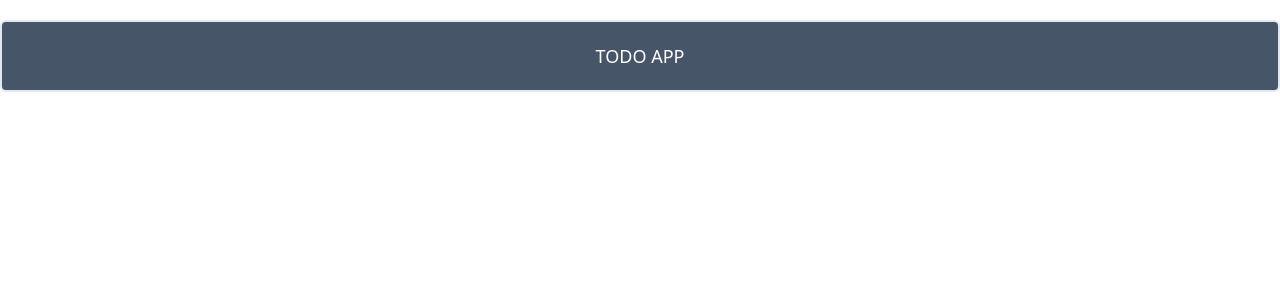
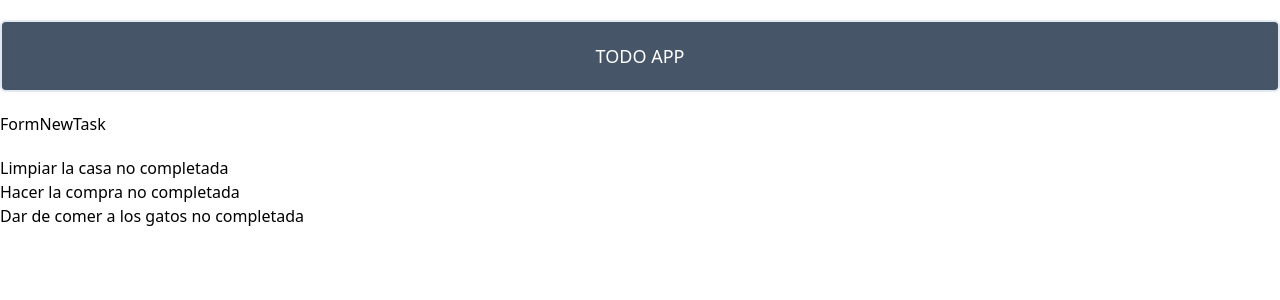
Before and after one commit to sruizpdev/react-todo, a React (Vite) app: page / in a window 1280 px wide. Shown: the top 300 px of the page. Built offline with nearby package versions, Linux system fonts and the light colour scheme.

Commit message:
starting with the form

```diff
--- a/src/App.jsx
+++ b/src/App.jsx
@@ -1,12 +1,32 @@
-import { useState } from "react";
+import { useState, useEffect } from "react";
+import FormNewTask from "./components/FormNewTask";
 import Header from "./components/Header";
+import ShowListTasks from "./components/ShowListTasks";
 
 function App() {
-  const [count, setCount] = useState(0);
+  const [tasksList, setTasksList] = useState([]);
+
+  const fakeTasks = [
+    { name: "Limpiar la casa", complete: false },
+    { name: "Hacer la compra", complete: false },
+    { name: "Dar de comer a los gatos", complete: false },
+  ];
+
+  useEffect(() => {
+    setTasksList(fakeTasks);
+  }, []);
 
   return (
     <div className="App">
       <Header />
+
+      <div className="container m-auto mt-5">
+        <div className="my-5">
+          <FormNewTask />
+        </div>
+
+        <ShowListTasks tasksList={tasksList} />
+      </div>
     </div>
   );
 }
--- /dev/null
+++ b/src/components/FormNewTask.jsx
@@ -0,0 +1,9 @@
+import React from 'react'
+
+const FormNewTask = () => {
+  return (
+    <div>FormNewTask</div>
+  )
+}
+
+export default FormNewTask
--- /dev/null
+++ b/src/components/ShowListTasks.jsx
@@ -0,0 +1,14 @@
+import React from "react";
+import Task from "./Task";
+
+const ShowListTasks = ({ tasksList }) => {
+  return (
+    <>
+      {tasksList.map((task) => {
+        return <Task task={task} />;
+      })}
+    </>
+  );
+};
+
+export default ShowListTasks;
--- /dev/null
+++ b/src/components/Task.jsx
@@ -0,0 +1,10 @@
+const Task = ({ task }) => {
+  const { name, complete } = task;
+  return (
+    <div>
+      {name} {!complete ? "no completada" : "completada"}
+    </div>
+  );
+};
+
+export default Task;
```
